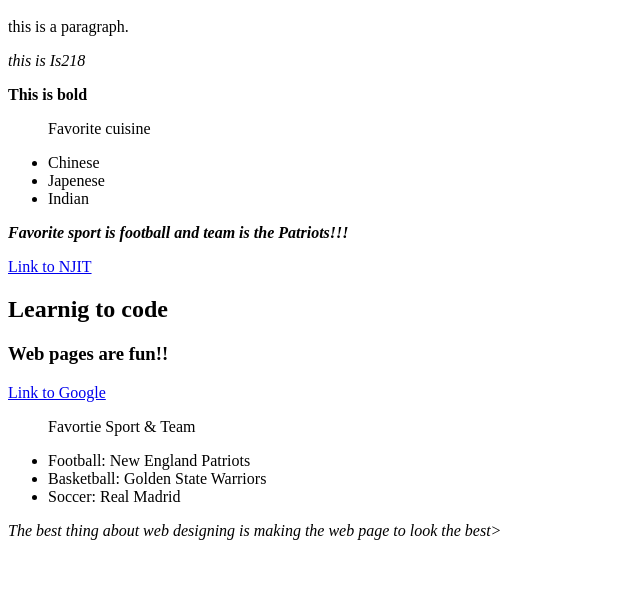
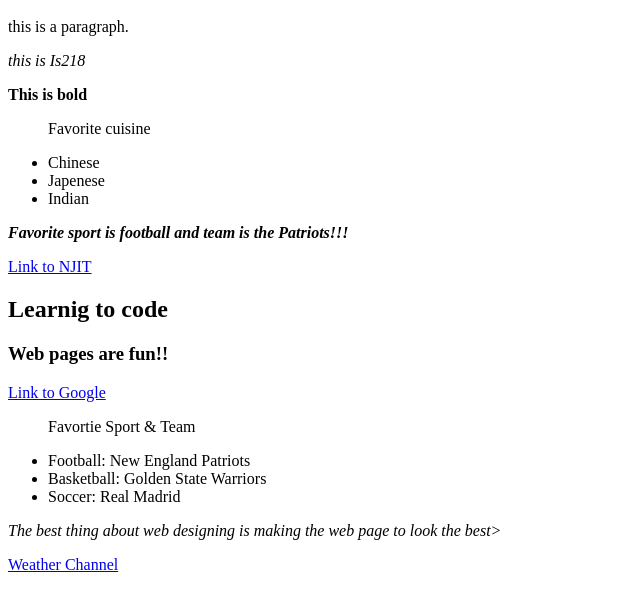
Before and after one commit to arvindh21/IS217spring, a plain HTML site: page index.html in a window 1280 px wide. Shown: the part 48-656 px from the top of the page, without its empty margins (0-640 px from the left). Drawn offline with Linux system fonts and the light colour scheme.

Commit message:
Link to Weather

```diff
--- a/index.html
+++ b/index.html
@@ -21,3 +21,4 @@
 </ul>
 <p><i>The best thing about web designing is making the web page to look the
 best></i></p>
+<a href="https://weather.com">Weather Channel</a>
```
